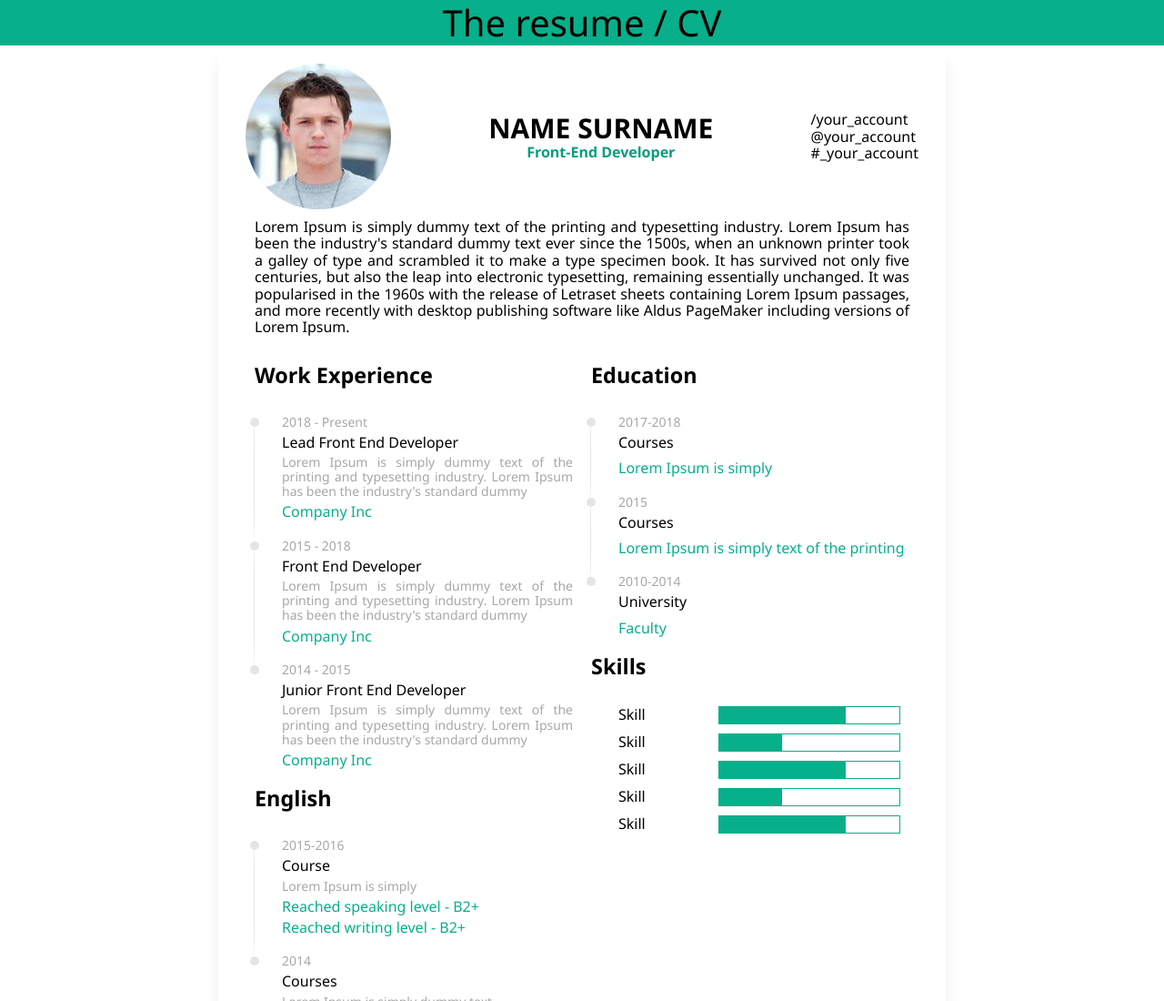
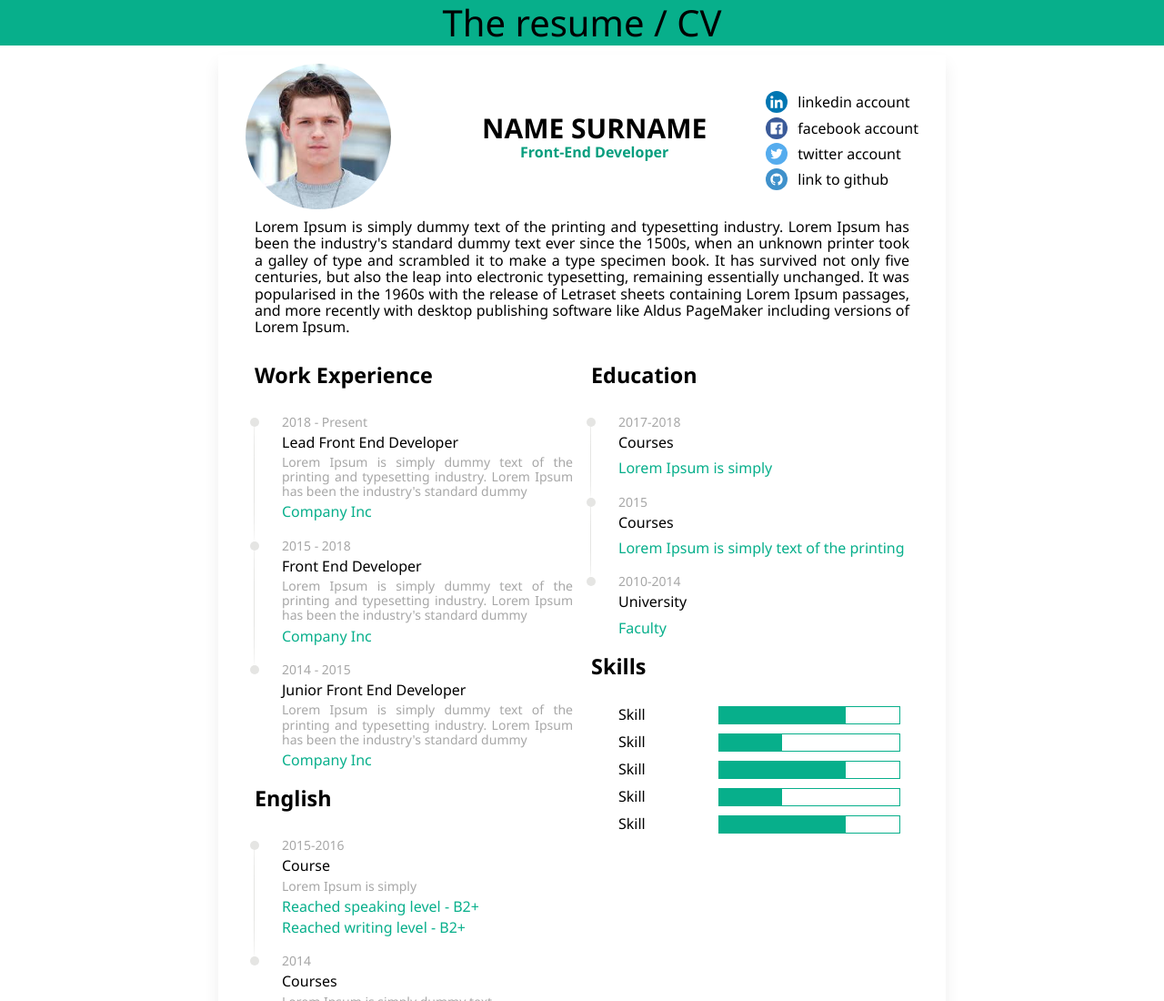
Before and after one commit to Qualletom/rsschool-codejam1-cv, a plain HTML site: page index.html in a window 1280 px wide. Shown: the top 1100 px of the page at 91% size. Drawn offline with Linux system fonts and the light colour scheme.

Commit message:
improvement: add images for social accounts

```diff
--- a/index.html
+++ b/index.html
@@ -24,9 +24,10 @@
       </section>
       <section class="social">
         <ul class="list">
-          <li class="linkedin">/your_account</li>
-          <li class="facebook">@your_account</li>
-          <li class="twitter">#_your_account</li>
+          <li class="account-info linkedin">linkedin account</li>
+          <li class="account-info facebook">facebook account</li>
+          <li class="account-info twitter">twitter account</li>
+          <li class="account-info github">link to github</li>
         </ul>
       </section>
 
--- a/styles/main.css
+++ b/styles/main.css
@@ -89,9 +89,34 @@ p {
   word-break: break-word;
 }
 
+.author-info .social .account-info {
+  position: relative;
+  margin-top: 10px;
+}
+
+.author-info .social .account-info::before {
+  content: "";
+  position: absolute;
+  left: -35px;
+  top: -3px;
+  width: 24px;
+  height: 24px;
+}
+
 .author-info .social .linkedin::before {
-  content: "";
-  background: url(../images/pattern.svg) 0 0;
+  background-image: url(../images/Linkedin.svg);
+}
+
+.author-info .social .facebook::before {
+  background-image: url(../images/Facebook.svg);
+}
+
+.author-info .social .twitter::before {
+  background-image: url(../images/Twitter.svg);
+}
+
+.author-info .social .github::before {
+  background-image: url(../images/Github.svg);
 }
 
 .author-summary {
```
Also changed, not shown: images/Facebook.svg (added), images/Github.svg (added), images/Linkedin.svg (added), images/Twitter.svg (added), images/pattern.svg (deleted).
